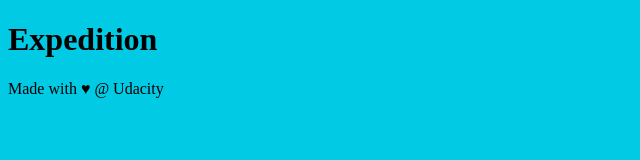
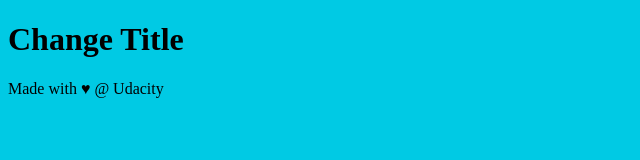
Before and after one commit to zhaojie8388/learningtest, a plain HTML site: page index.html in a window 1280 px wide. Shown: the whole page, without its empty margins (0-640 px from the left). Drawn offline with Linux system fonts and the light colour scheme.

Commit message:
Change title again

```diff
--- a/index.html
+++ b/index.html
@@ -10,7 +10,7 @@
 <body>
 
     <header>
-        <h1>Expedition</h1>
+        <h1>Change Title</h1>
     </header>
 
     <div class="container">
```
